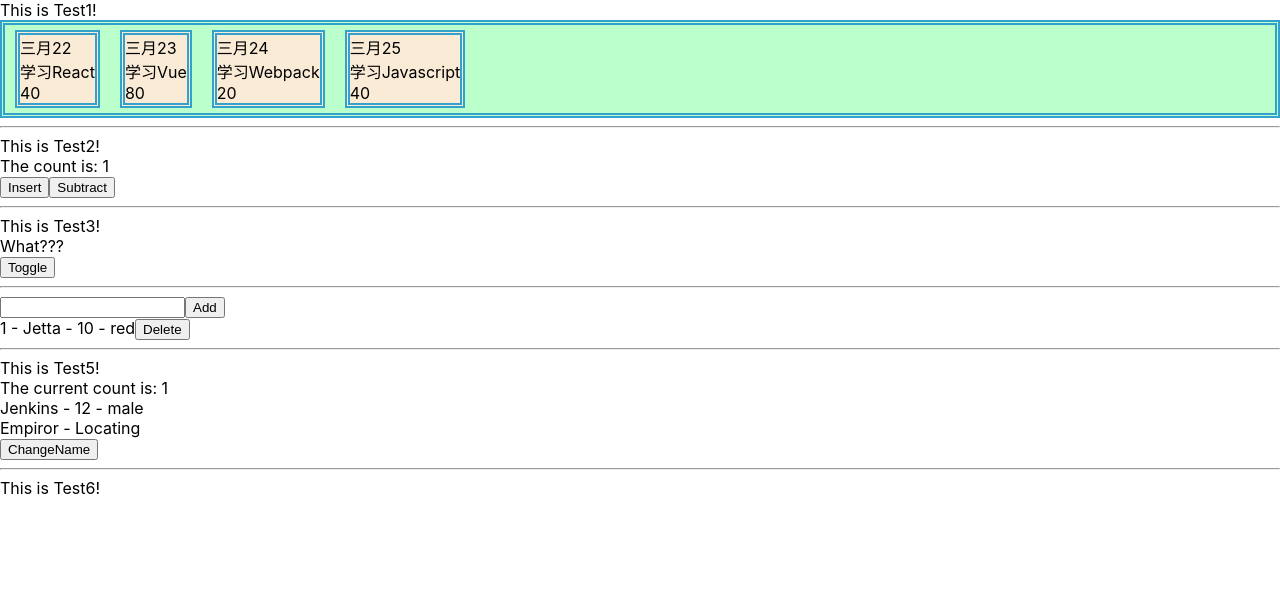
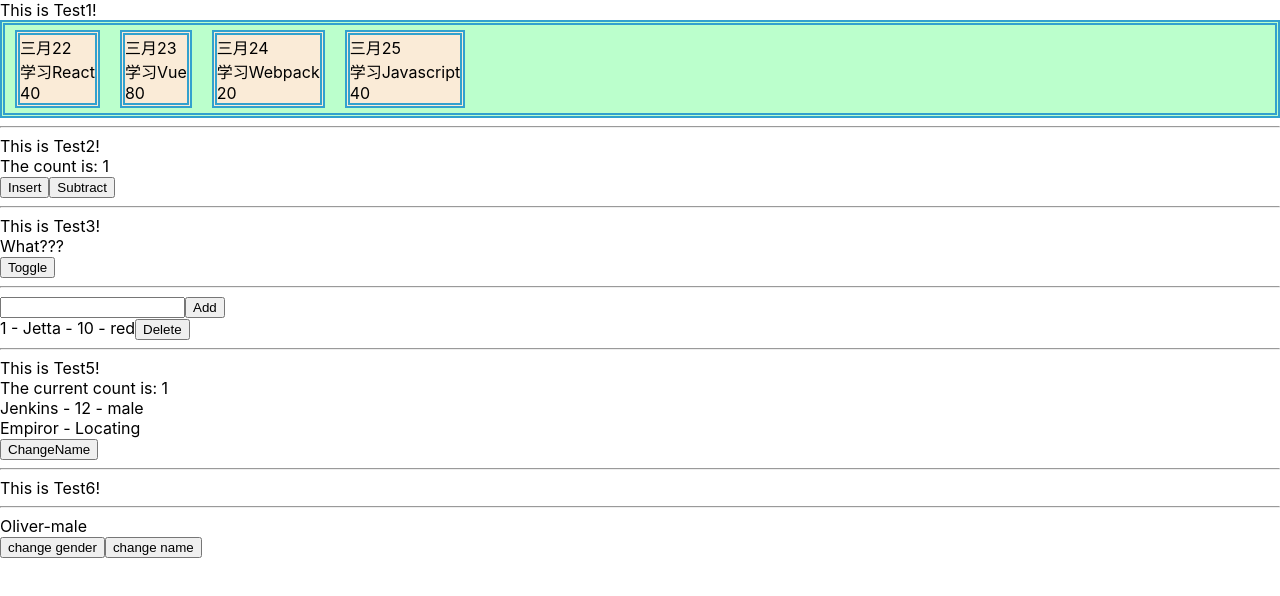
Before and after one commit to YG1022/Demo-in-learning-React, a React (Create React App) app: page / in a window 1280 px wide. Shown: the top 596 px of the page. Built offline with nearby package versions, Linux system fonts and the light colour scheme; no server answers.

Commit message:
feat: basic usage of redux in react apps

```diff
--- a/src/index.js
+++ b/src/index.js
@@ -12,6 +12,7 @@ import Test5 from './ts_test/Test5';
 import Test6 from './ts_test/Test6';
 import store from './ts_test/store';
 import queryStore from './ts_test/queryStore';
+import Test7, { Test7Store } from './ts_test/Test7';
 
 const root = ReactDOM.createRoot(document.getElementById('root'));
 root.render(
@@ -32,6 +33,10 @@ root.render(
         <Provider store={queryStore}>
             <Test6 />
         </Provider>
+        <hr />
+        <Provider store={Test7Store}>
+            <Test7 />
+        </Provider>
     </React.StrictMode>
 );
 
--- /dev/null
+++ b/src/ts_test/Test7.tsx
@@ -0,0 +1,62 @@
+import React from 'react';
+import { useDispatch, useSelector } from 'react-redux';
+import { createStore } from 'redux';
+
+type originDataType = { id: number; name: string; gender: string; address: string };
+
+const originData: originDataType = {
+    id: 1,
+    name: 'Oliver',
+    gender: 'male',
+    address: 'Kasis',
+};
+
+const reducer = (state = originData, action: { type: string; payload: string }): originDataType => {
+    switch (action.type) {
+        case 'SET_NAME':
+            return {
+                ...state,
+                name: action.payload,
+            };
+
+        case 'SET_GENDER':
+            return {
+                ...state,
+                gender: action.payload,
+            };
+
+        default:
+            return state;
+    }
+};
+
+export const Test7Store = createStore(reducer);
+
+const Test7 = () => {
+    const person = useSelector((state: originDataType) => state);
+    const dispatch = useDispatch();
+
+    return (
+        <>
+            <div>
+                {person.name}-{person.gender}
+            </div>
+            <button
+                onClick={() => {
+                    dispatch({ type: 'SET_GENDER', payload: 'female' });
+                }}
+            >
+                change gender
+            </button>
+            <button
+                onClick={() => {
+                    dispatch({ type: 'SET_NAME', payload: 'Glacer' });
+                }}
+            >
+                change name
+            </button>
+        </>
+    );
+};
+
+export default Test7;
```
